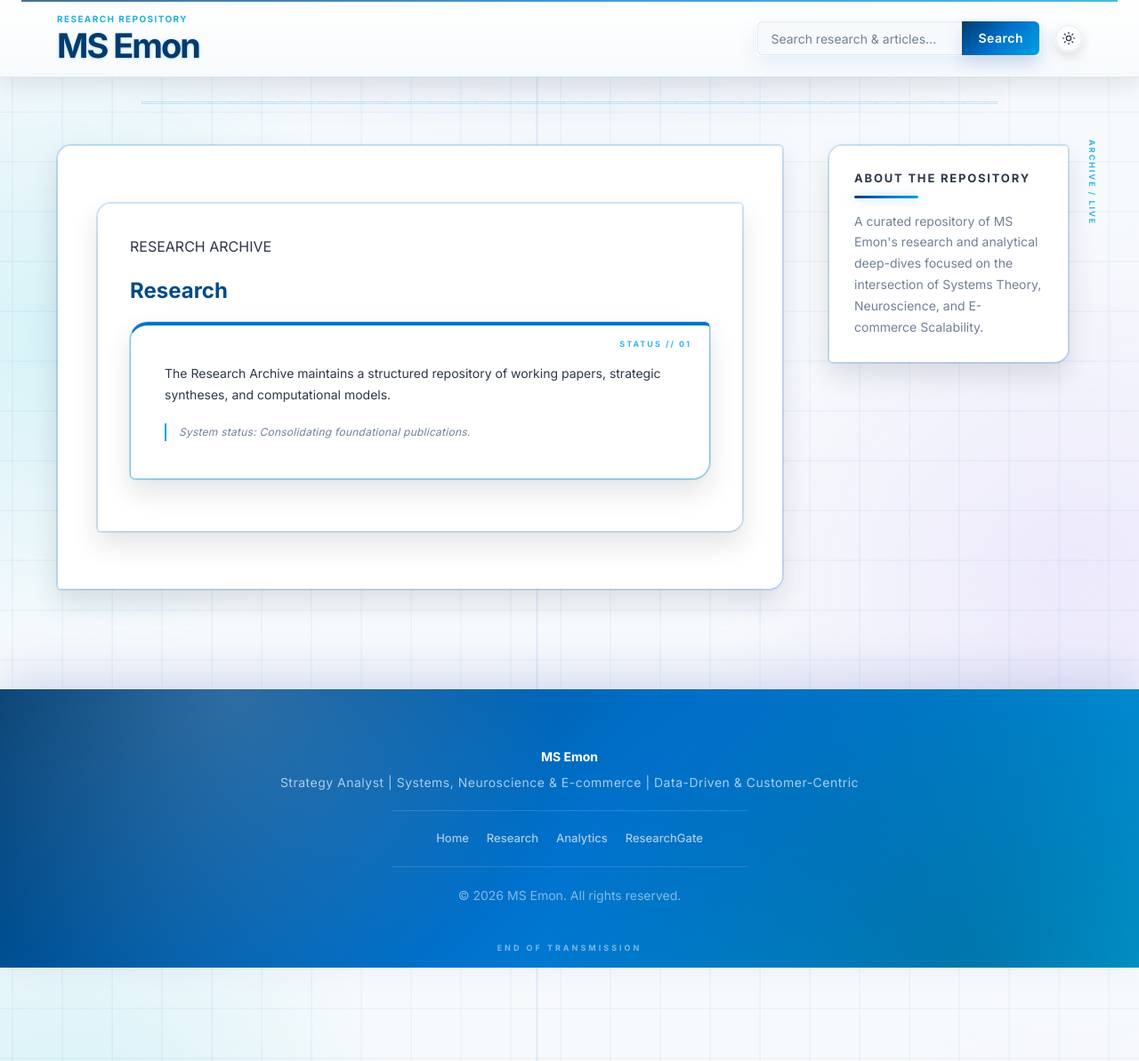
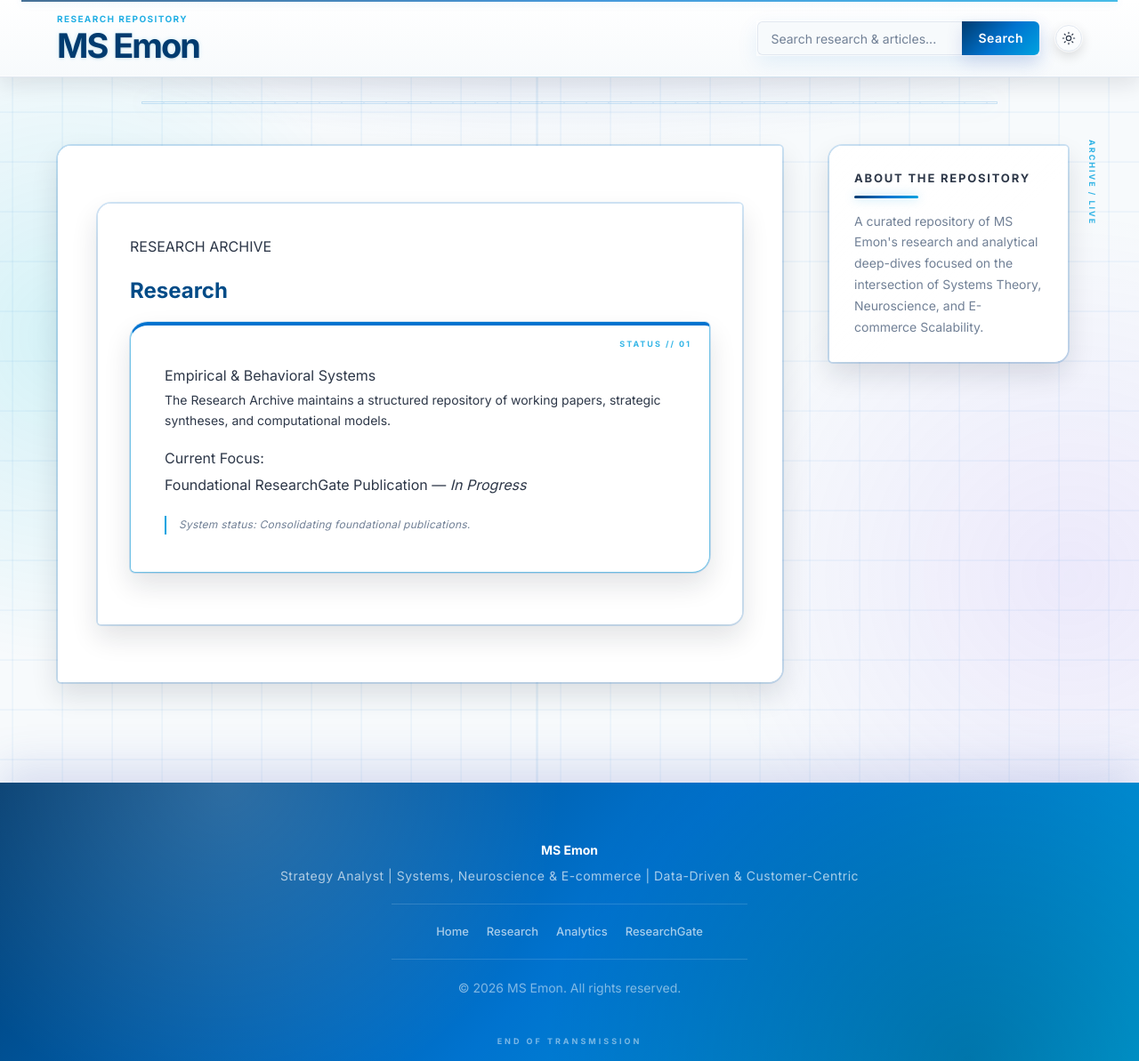
Before and after one commit to msemonlab/msemonlab.github.io, a Jekyll site: the page built from research.md, in a window 1280 px wide and 1193 px high. Shown: the whole window at 89% size. Built offline with Jekyll 4.4.1, drawn with Linux system fonts in a browser that asks for light colours.

Commit message:
style: fix nested structural inconsistency in status cards

```diff
--- a/research.md
+++ b/research.md
@@ -8,7 +8,15 @@ permalink: /research/
   <p class="card-kicker">RESEARCH ARCHIVE</p>
   <h1 style="margin-top: 0; margin-bottom: 16px;">Research</h1>
   <div class="status-card" style="margin-top: 20px;">
+    <div class="status-beacon-wrapper">
+      <span class="beacon-dot"></span>
+      <span class="beacon-label">Empirical &amp; Behavioral Systems</span>
+    </div>
     <p style="margin-bottom: 16px;">The Research Archive maintains a structured repository of working papers, strategic syntheses, and computational models.</p>
+    <div class="focus-panel">
+      <span>Current Focus:</span>
+      <p>Foundational ResearchGate Publication &mdash; <em>In Progress</em></p>
+    </div>
     <p class="status-note" style="margin-bottom: 0;">System status: Consolidating foundational publications.</p>
   </div>
 </section>
```
Also changed, not shown: analytics.md (+4 -0 lines).
